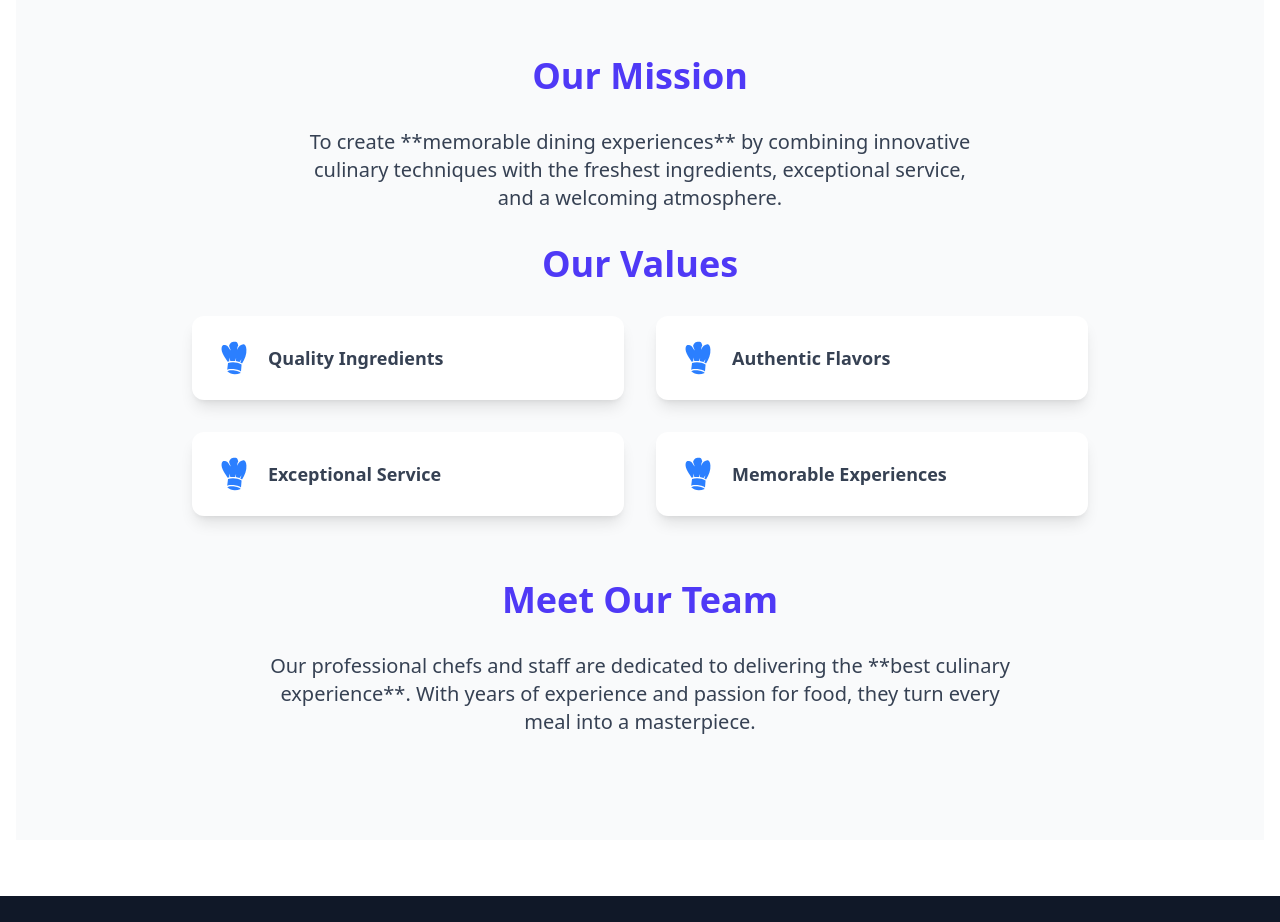
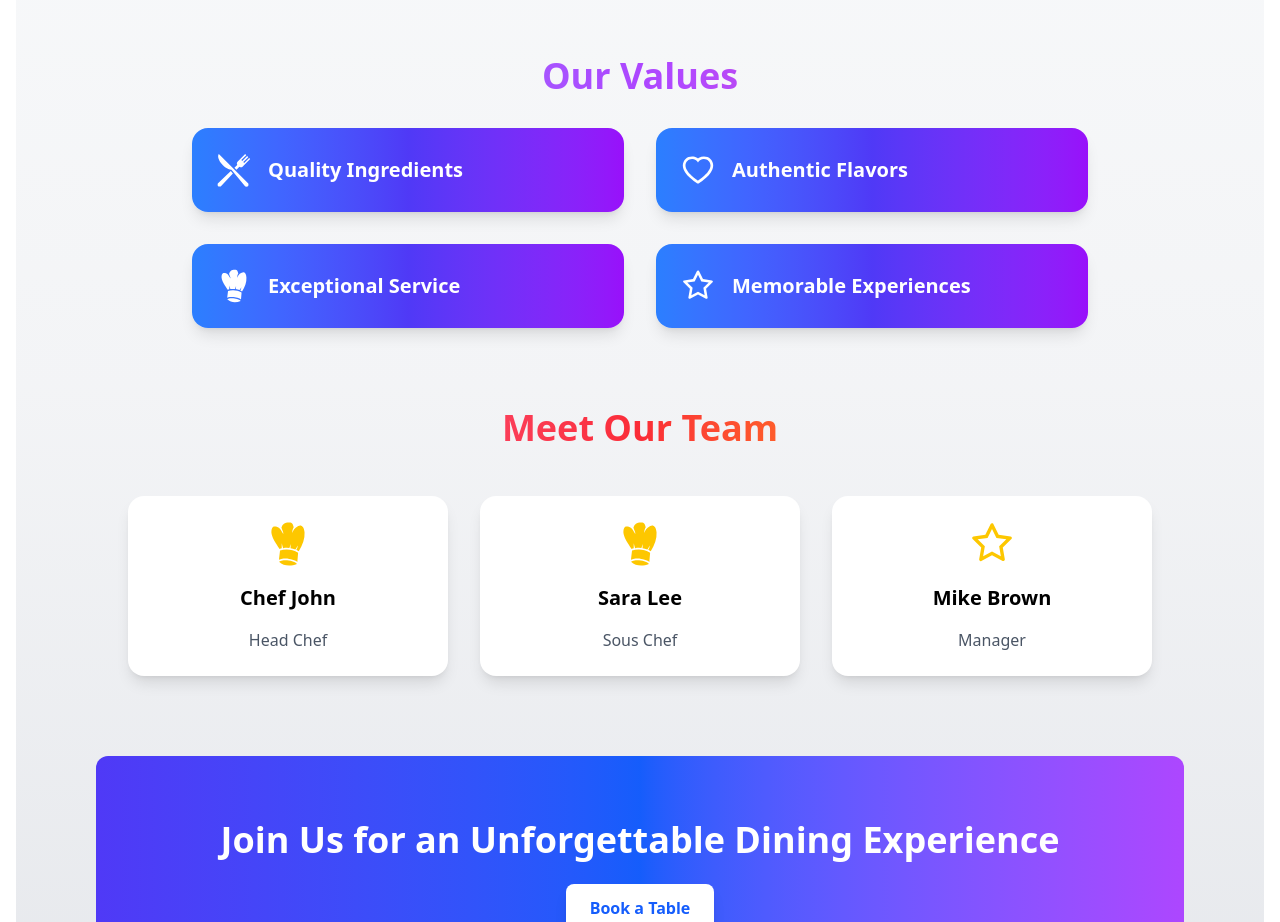
Before and after one commit to Matuku45/metrosites-restaurant-basic, a React (Vite) app: page /about in a window 1280 px wide. Shown: the part 320-1242 px from the top of the page. Built offline with nearby package versions, Linux system fonts and the light colour scheme.

Commit message:
changed the radius or the corner of the cards withgin the about page

```diff
--- a/src/pages/About.jsx
+++ b/src/pages/About.jsx
@@ -1,18 +1,24 @@
 import React from "react";
 import { motion } from "framer-motion";
-import { AiOutlineStar } from "react-icons/ai";
-import { GiChefToque } from "react-icons/gi";
+import { AiOutlineStar, AiOutlineHeart } from "react-icons/ai";
+import { GiChefToque, GiKnifeFork } from "react-icons/gi";
 
 export default function About() {
   const values = [
-    "Quality Ingredients",
-    "Authentic Flavors",
-    "Exceptional Service",
-    "Memorable Experiences",
+    { icon: <GiKnifeFork className="text-4xl text-white" />, title: "Quality Ingredients" },
+    { icon: <AiOutlineHeart className="text-4xl text-white" />, title: "Authentic Flavors" },
+    { icon: <GiChefToque className="text-4xl text-white" />, title: "Exceptional Service" },
+    { icon: <AiOutlineStar className="text-4xl text-white" />, title: "Memorable Experiences" },
+  ];
+
+  const team = [
+    { name: "Chef John", role: "Head Chef", icon: <GiChefToque className="text-5xl text-yellow-400" /> },
+    { name: "Sara Lee", role: "Sous Chef", icon: <GiChefToque className="text-5xl text-yellow-400" /> },
+    { name: "Mike Brown", role: "Manager", icon: <AiOutlineStar className="text-5xl text-yellow-400" /> },
   ];
 
   return (
-    <main className="py-20 bg-gray-50">
+    <main className="bg-gradient-to-b from-gray-50 via-gray-100 to-gray-200 py-20">
 
       {/* About Header */}
       <section className="container mx-auto px-4 md:px-0 text-center mb-16">
@@ -21,7 +27,7 @@ export default function About() {
           whileInView={{ opacity: 1, y: 0 }}
           viewport={{ once: true }}
           transition={{ duration: 1 }}
-          className="text-4xl md:text-5xl font-bold mb-6 text-blue-600"
+          className="text-4xl md:text-5xl font-extrabold mb-6 bg-clip-text text-transparent bg-gradient-to-r from-blue-400 via-indigo-500 to-purple-500"
         >
           About MetroSites
         </motion.h2>
@@ -33,10 +39,9 @@ export default function About() {
           transition={{ duration: 1, delay: 0.2 }}
           className="text-gray-700 max-w-3xl mx-auto mb-6 text-lg md:text-xl"
         >
-          MetroSites Restaurant has been delighting guests with exquisite meals
-          crafted with love and passion. Since our founding, our mission has been
-          to serve **fresh, high-quality ingredients** and create dining experiences
-          that linger in memory.
+          MetroSites Restaurant has been delighting guests with exquisite meals crafted with love and passion.
+          Since our founding, our mission has been to serve <strong>fresh, high-quality ingredients</strong>
+          and create dining experiences that linger in memory.
         </motion.p>
 
         <motion.div
@@ -52,33 +57,13 @@ export default function About() {
       </section>
 
       {/* Mission & Values */}
-      <section className="container mx-auto px-4 md:px-0 text-center mb-16">
+      <section className="container mx-auto px-4 md:px-0 text-center mb-20">
         <motion.h3
           initial={{ opacity: 0, y: 20 }}
           whileInView={{ opacity: 1, y: 0 }}
           viewport={{ once: true }}
           transition={{ duration: 0.8 }}
-          className="text-3xl md:text-4xl font-semibold mb-8 text-indigo-600"
-        >
-          Our Mission
-        </motion.h3>
-        <motion.p
-          initial={{ opacity: 0 }}
-          whileInView={{ opacity: 1 }}
-          viewport={{ once: true }}
-          transition={{ duration: 1, delay: 0.2 }}
-          className="text-gray-700 max-w-2xl mx-auto mb-8 text-lg md:text-xl"
-        >
-          To create **memorable dining experiences** by combining innovative culinary techniques
-          with the freshest ingredients, exceptional service, and a welcoming atmosphere.
-        </motion.p>
-
-        <motion.h3
-          initial={{ opacity: 0, y: 20 }}
-          whileInView={{ opacity: 1, y: 0 }}
-          viewport={{ once: true }}
-          transition={{ duration: 0.8, delay: 0.3 }}
-          className="text-3xl md:text-4xl font-semibold mb-8 text-indigo-600"
+          className="text-3xl md:text-4xl font-bold mb-8 bg-clip-text text-transparent bg-gradient-to-r from-indigo-400 via-purple-500 to-pink-500"
         >
           Our Values
         </motion.h3>
@@ -91,10 +76,10 @@ export default function About() {
               whileInView={{ opacity: 1, y: 0 }}
               viewport={{ once: true }}
               transition={{ duration: 0.6, delay: idx * 0.2 }}
-              className="bg-white p-6 rounded-xl shadow-lg hover:shadow-2xl transition flex items-center gap-4"
+              className="bg-gradient-to-r from-blue-500 via-indigo-600 to-purple-600 p-6 rounded-2xl shadow-lg hover:shadow-2xl transition flex items-center gap-4 cursor-pointer"
             >
-              <GiChefToque className="text-4xl text-blue-500" />
-              <p className="text-gray-700 font-semibold text-lg">{value}</p>
+              {value.icon}
+              <p className="text-white font-semibold text-lg md:text-xl">{value.title}</p>
             </motion.div>
           ))}
         </div>
@@ -107,20 +92,48 @@ export default function About() {
           whileInView={{ opacity: 1, y: 0 }}
           viewport={{ once: true }}
           transition={{ duration: 0.8 }}
-          className="text-3xl md:text-4xl font-semibold mb-8 text-indigo-600"
+          className="text-3xl md:text-4xl font-bold mb-12 bg-clip-text text-transparent bg-gradient-to-r from-pink-400 via-red-500 to-yellow-400"
         >
           Meet Our Team
         </motion.h3>
-        <motion.p
-          initial={{ opacity: 0 }}
-          whileInView={{ opacity: 1 }}
+
+        <div className="grid md:grid-cols-3 gap-8 max-w-5xl mx-auto">
+          {team.map((member, idx) => (
+            <motion.div
+              key={idx}
+              initial={{ opacity: 0, y: 20 }}
+              whileInView={{ opacity: 1, y: 0 }}
+              viewport={{ once: true }}
+              transition={{ duration: 0.6, delay: idx * 0.2 }}
+              className="bg-white rounded-2xl shadow-lg p-6 hover:shadow-2xl transition flex flex-col items-center gap-4"
+            >
+              {member.icon}
+              <h4 className="text-xl font-semibold">{member.name}</h4>
+              <p className="text-gray-600">{member.role}</p>
+            </motion.div>
+          ))}
+        </div>
+      </section>
+
+      {/* CTA Section */}
+      <section className="mt-20 py-16 bg-gradient-to-r from-indigo-600 via-blue-600 to-purple-500 text-white text-center rounded-xl mx-4 md:mx-20">
+        <motion.h3
+          initial={{ opacity: 0, y: 20 }}
+          whileInView={{ opacity: 1, y: 0 }}
           viewport={{ once: true }}
           transition={{ duration: 1 }}
-          className="text-gray-700 max-w-3xl mx-auto mb-6 text-lg md:text-xl"
+          className="text-3xl md:text-4xl font-bold mb-6"
         >
-          Our professional chefs and staff are dedicated to delivering the **best culinary experience**.
-          With years of experience and passion for food, they turn every meal into a masterpiece.
-        </motion.p>
+          Join Us for an Unforgettable Dining Experience
+        </motion.h3>
+        <motion.a
+          whileHover={{ scale: 1.05 }}
+          whileTap={{ scale: 0.95 }}
+          href="#contact"
+          className="bg-white text-blue-600 font-bold py-3 px-6 rounded-lg shadow-lg inline-block hover:bg-gray-100 transition"
+        >
+          Book a Table
+        </motion.a>
       </section>
     </main>
   );
```
